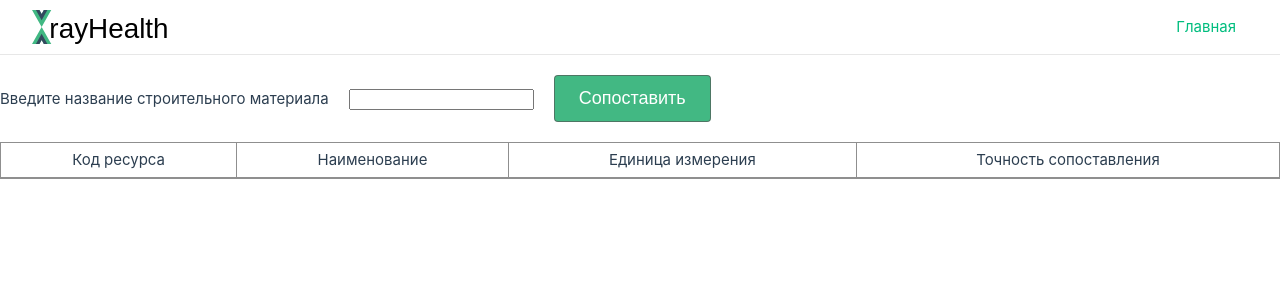
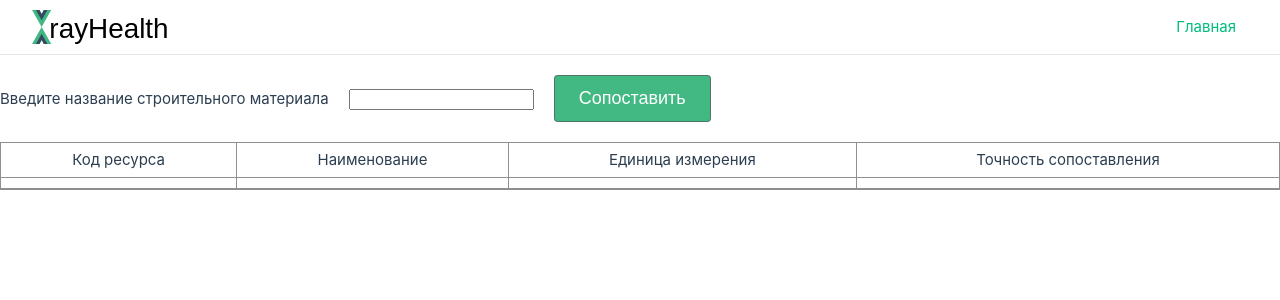
Before and after one commit to moad-dev/bureclass, a Vue app in the folder frontend/: page /analyzes in a window 1280 px wide. Shown: the top 300 px of the page. Built offline with nearby package versions, Linux system fonts and the light colour scheme.

Commit message:
getting things from dummy api

```diff
--- a/frontend/src/views/AnalyseView.vue
+++ b/frontend/src/views/AnalyseView.vue
@@ -1,6 +1,6 @@
 <template>
     <label for="inputString">Введите название строительного материала</label>
-    <input id="inputString" class="left-margin"/>
+    <input id="inputString" class="left-margin" v-model="object_name"/>
     <button @click="searchBRC" class="big-button">Сопоставить</button>
     <div>
         <table>
@@ -10,14 +10,11 @@
                 <th>Единица измерения</th>
                 <th>Точность сопоставления</th>
             </tr>
-            <tr v-for="(patient, index) in sortedPatients" class="row" @click="getRow">
-                <td>{{ index + 1 }}</td>
-                <td>{{ patient.prediction }}</td>
-                <td>{{ patient.date }}</td>
-                <td>{{ patient.patient_id }}</td>
-                <td style="display: none">{{ patient.image_bytes }}</td>
-                <td style="display: none">{{ patient._id }}</td>
-            </tr>
+
+            <td>{{ code }}</td>
+            <td>{{ true_object_name }}</td>
+            <td>{{ unit_of_measurement }}</td>
+            <td></td>
         </table>
     </div>
 </template>
@@ -29,15 +26,21 @@ export default
 {
     data() {
         return {
-            patients: [],
+            object_name: '',
+            true_object_name: '',
+            code: '',
+            unit_of_measurement: '',
             msg: '',
         }
     },
     methods: {
         searchBRC() {
-            axios.get("/api/analyzes", {headers: {Authorization: "Bearer " + localStorage.getItem('user-token')}})
+            axios.get("/api/search", {params: {object_name: this.object_name}})
                 .then((res) => {
-                    this.patients = res.data.data;
+                    console.log(res.data);
+                    this.code = res.data.code;
+                    this.true_object_name = res.data.object_name;
+                    this.unit_of_measurement = res.data.unit_of_measurement;
             })
         },
     },
```
